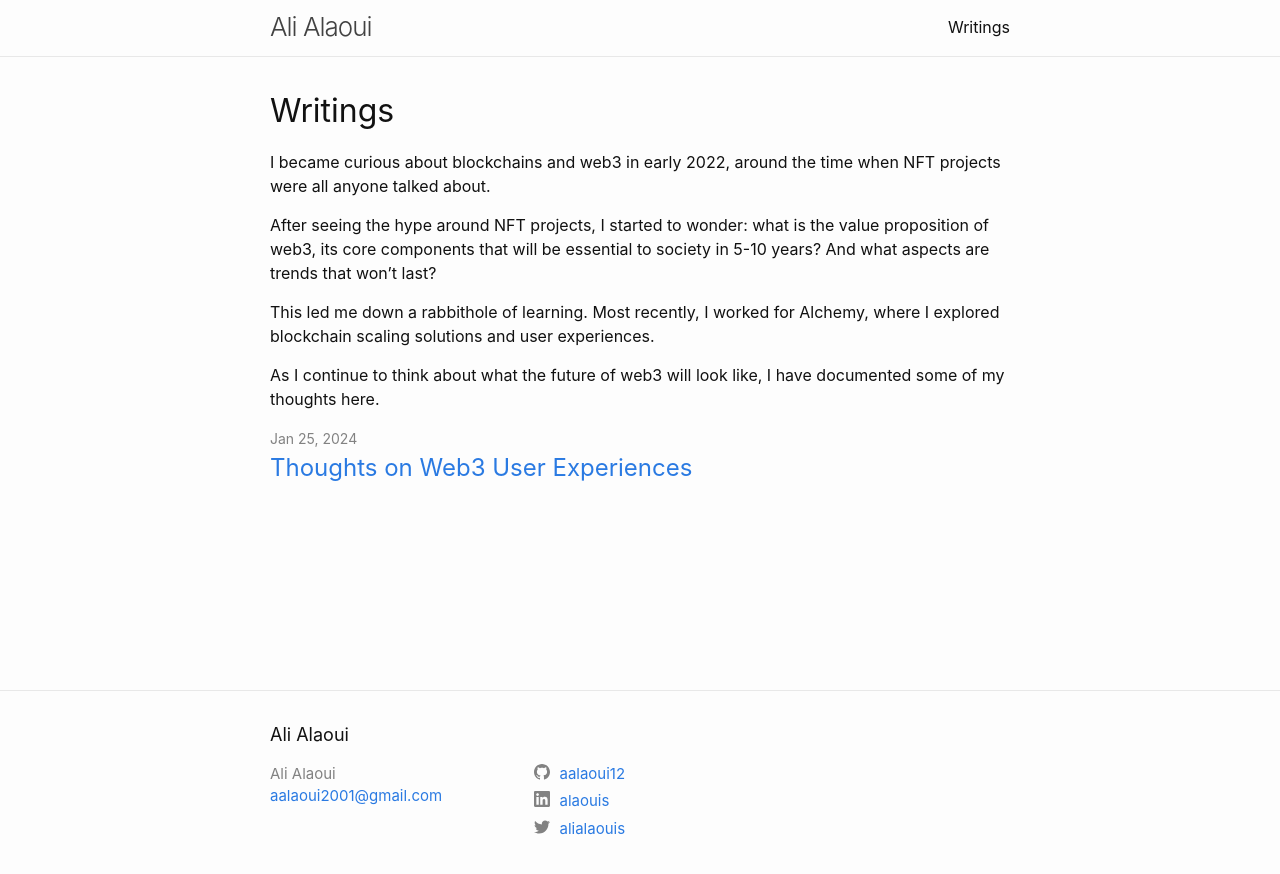
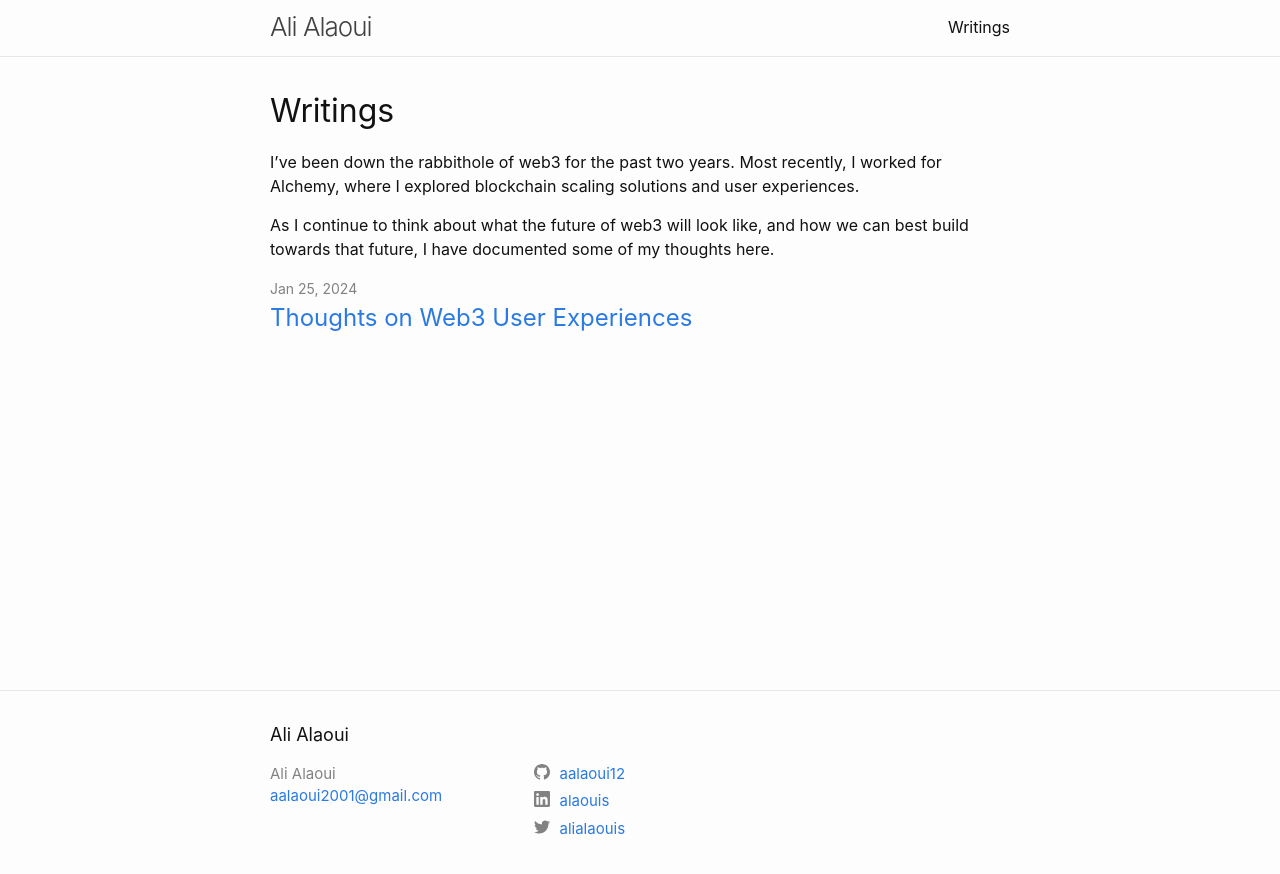
Before and after one commit to aalaoui12/aalaoui, a Jekyll site: the page built from writings.markdown, in a window 1280 px wide. Shown: the top 874 px of the page. Built offline with Jekyll 4.4.1, drawn with Linux system fonts in a browser that asks for light colours.

Commit message:
Updated writing page

```diff
--- a/writings.markdown
+++ b/writings.markdown
@@ -4,10 +4,6 @@ title: Writings
 permalink: /writings/
 ---
 
-I became curious about blockchains and web3 in early 2022, around the time when NFT projects were all anyone talked about.
+I've been down the rabbithole of web3 for the past two years. Most recently, I worked for Alchemy, where I explored blockchain scaling solutions and user experiences.
 
-After seeing the hype around NFT projects, I started to wonder: what is the value proposition of web3, its core components that will be essential to society in 5-10 years? And what aspects are trends that won't last?
-
-This led me down a rabbithole of learning. Most recently, I worked for Alchemy, where I explored blockchain scaling solutions and user experiences.
-
-As I continue to think about what the future of web3 will look like, I have documented some of my thoughts here.
+As I continue to think about what the future of web3 will look like, and how we can best build towards that future, I have documented some of my thoughts here.
```
